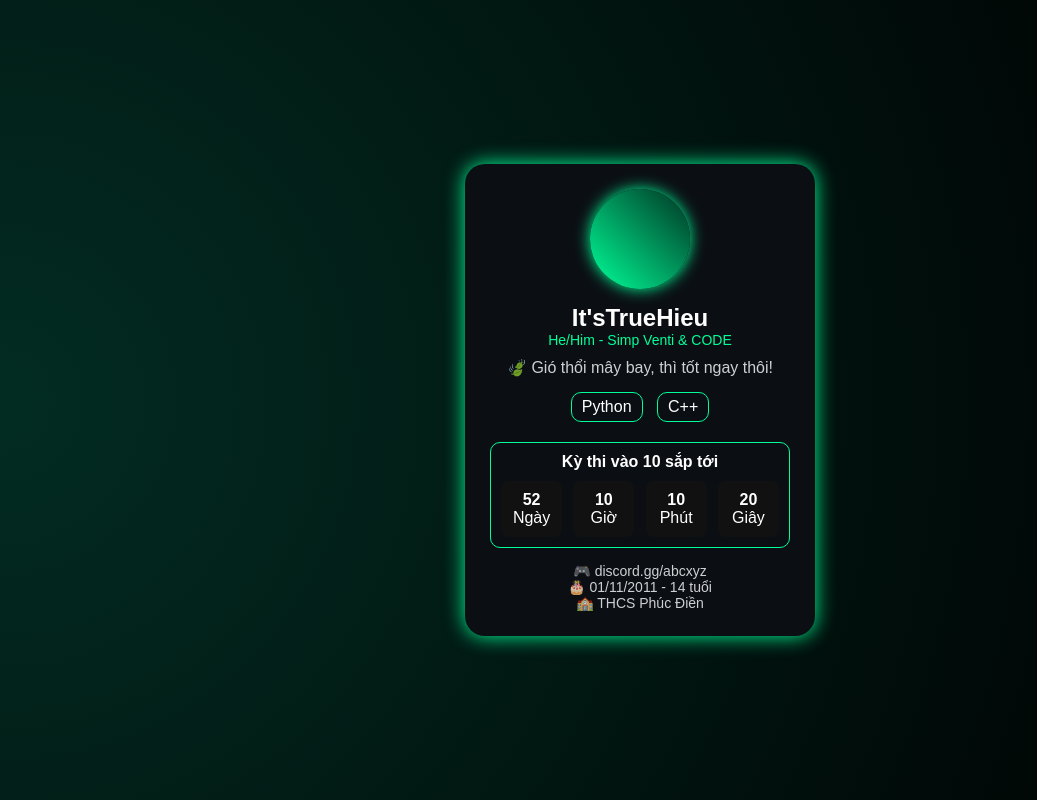
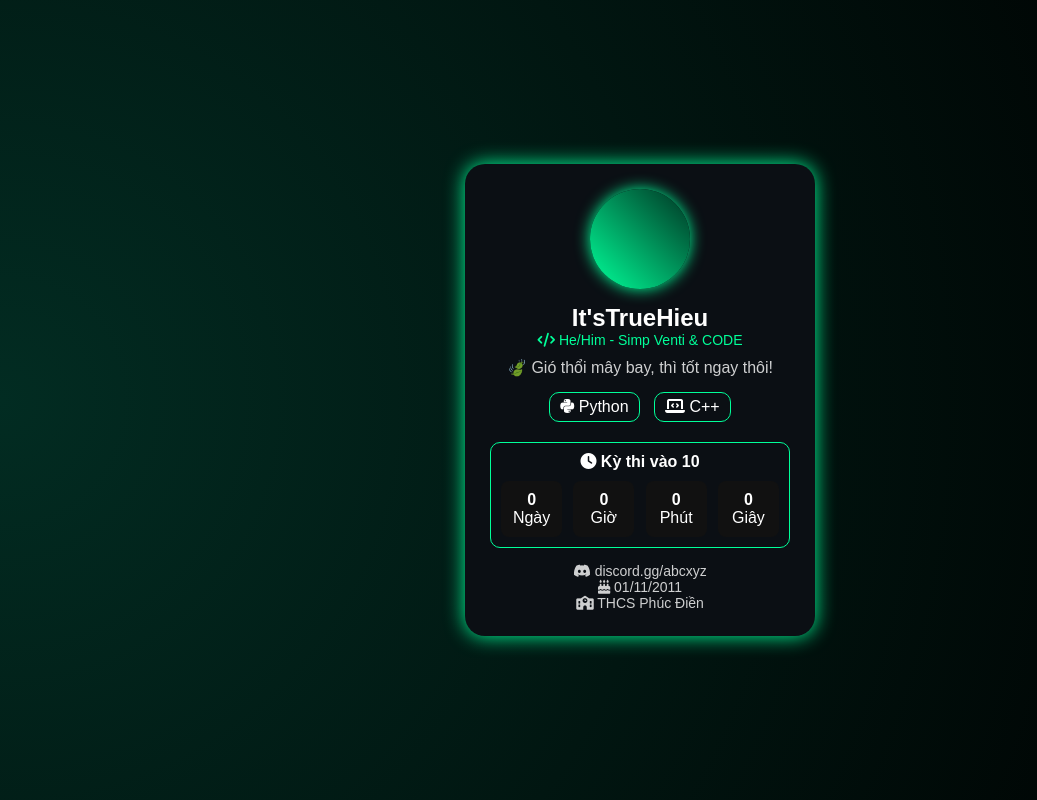
Before and after one commit to minhnhat1848936-maker/Nhaat, a plain HTML site: page index.html in a window 1280 px wide. Shown: the whole page, without its empty margins (0-1037 px from the left). Drawn offline with Linux system fonts and the light colour scheme.

Commit message:
Update index.html

```diff
--- a/index.html
+++ b/index.html
@@ -2,7 +2,11 @@
 <html lang="vi">
 <head>
   <meta charset="UTF-8">
-  <title>Profile Card</title>
+  <title>Profile Pro</title>
+
+  <!-- Icon -->
+  <link rel="stylesheet" href="https://cdnjs.cloudflare.com/ajax/libs/font-awesome/6.5.0/css/all.min.css">
+
   <link rel="stylesheet" href="style.css">
 </head>
 <body>
@@ -10,36 +14,41 @@
 <div class="container">
   <div class="card">
 
+    <!-- Avatar -->
     <div class="avatar"></div>
 
     <h2>It'sTrueHieu</h2>
-    <p class="role">He/Him - Simp Venti & CODE</p>
+    <p class="role"><i class="fa-solid fa-code"></i> He/Him - Simp Venti & CODE</p>
 
     <p class="bio">🍃 Gió thổi mây bay, thì tốt ngay thôi!</p>
 
+    <!-- Skills -->
     <div class="skills">
-      <span>Python</span>
-      <span>C++</span>
+      <span><i class="fa-brands fa-python"></i> Python</span>
+      <span><i class="fa-solid fa-laptop-code"></i> C++</span>
     </div>
 
+    <!-- Countdown -->
     <div class="countdown">
-      <h4>Kỳ thi vào 10 sắp tới</h4>
+      <h4><i class="fa-solid fa-clock"></i> Kỳ thi vào 10</h4>
       <div class="time">
-        <div><b>52</b><br>Ngày</div>
-        <div><b>10</b><br>Giờ</div>
-        <div><b>10</b><br>Phút</div>
-        <div><b>20</b><br>Giây</div>
+        <div><b id="days">0</b><br>Ngày</div>
+        <div><b id="hours">0</b><br>Giờ</div>
+        <div><b id="minutes">0</b><br>Phút</div>
+        <div><b id="seconds">0</b><br>Giây</div>
       </div>
     </div>
 
+    <!-- Info -->
     <div class="info">
-      <p>🎮 discord.gg/abcxyz</p>
-      <p>🎂 01/11/2011 - 14 tuổi</p>
-      <p>🏫 THCS Phúc Điền</p>
+      <p><i class="fa-brands fa-discord"></i> discord.gg/abcxyz</p>
+      <p><i class="fa-solid fa-cake-candles"></i> 01/11/2011</p>
+      <p><i class="fa-solid fa-school"></i> THCS Phúc Điền</p>
     </div>
 
   </div>
 </div>
 
+<script src="script.js"></script>
 </body>
 </html>
```
